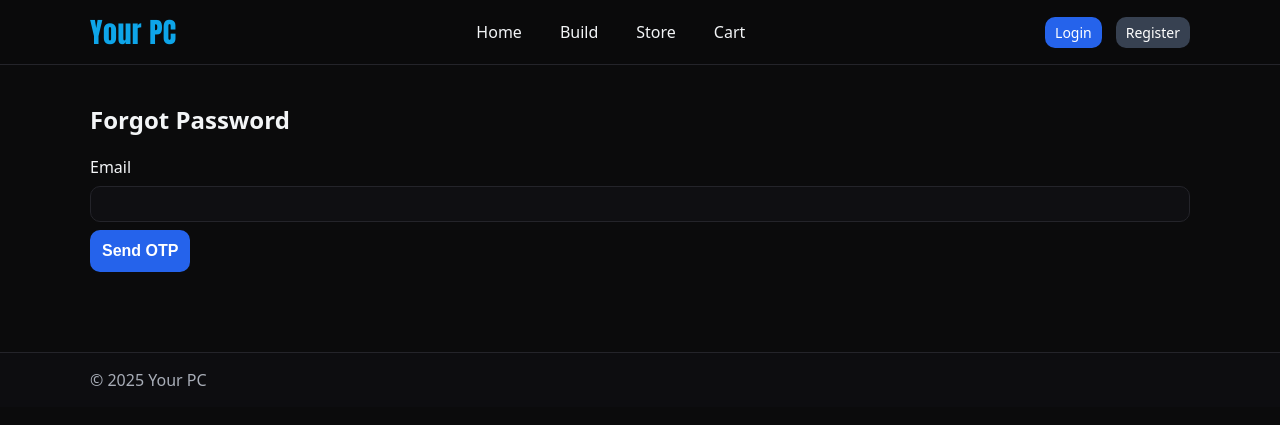
After one commit to Aayush712893/PCstore, a Flask app: page /forgot_password in a window 1280 px wide. The commit adds this page. Shown: the top 425 px of the page. Run offline with Flask 3, Linux system fonts and the light colour scheme; parts of the project's set-up code (start-up, migrations or seed data) failed here and were passed over.

Commit message:
Added forgot password link to the login page in case a user forgets his or her password

```diff
--- a/app.py
+++ b/app.py
@@ -10,11 +10,14 @@ import json
 import razorpay
 from flask import jsonify
 from decimal import Decimal, ROUND_HALF_UP
-import socket, ssl, requests
+import socket, requests
 from requests.exceptions import ConnectionError as ReqConnError, ReadTimeout
 import time, traceback
-import smtplib
 from email.message import EmailMessage
+import secrets
+import hashlib
+from datetime import datetime, timedelta
+import smtplib, ssl, random
 
 # add near top of app.py
 SHIPPING_CHARGE_RUPEES = 500
@@ -29,6 +32,16 @@ DB_PATH = os.getenv("DB_PATH", "/var/data/pcstore.db")
 # --- Razorpay config (LIVE or TEST via environment) ---
 RAZORPAY_KEY_ID = os.getenv("RAZORPAY_KEY_ID")          # e.g. rzp_live_xxx or rzp_test_xxx
 RAZORPAY_KEY_SECRET = os.getenv("RAZORPAY_KEY_SECRET")  # the matching secret
+
+SMTP_HOST = os.getenv("SMTP_HOST", "")
+SMTP_PORT = int(os.getenv("SMTP_PORT", "587"))
+SMTP_USER = os.getenv("SMTP_USER", "")
+SMTP_PASS = os.getenv("SMTP_PASS", "")
+FROM_EMAIL = os.getenv("FROM_EMAIL", SMTP_USER)
+
+OTP_TTL_SECONDS = 10 * 60   # 10 minutes
+MAX_OTP_ATTEMPTS = 5
+RESEND_COOLDOWN_SECONDS = 60  # 1 minute between sends
 
 def _has_payment_keys():
     return bool(RAZORPAY_KEY_ID and RAZORPAY_KEY_SECRET)
@@ -63,6 +76,165 @@ def list_tables_and_db_path():
         c.execute("SELECT name FROM sqlite_master WHERE type='table' ORDER BY name;")
         tables = [r[0] for r in c.fetchall()]
     return {"db_path": DB_PATH, "tables": tables}
+
+def ensure_users_reset_columns():
+    """Add columns for OTP reset if missing."""
+    with get_db() as conn:
+        c = conn.cursor()
+        c.execute("PRAGMA table_info(users);")
+        cols = {row[1] for row in c.fetchall()}
+        if "reset_otp_hash" not in cols:
+            c.execute("ALTER TABLE users ADD COLUMN reset_otp_hash TEXT;")
+        if "reset_otp_expiry" not in cols:
+            c.execute("ALTER TABLE users ADD COLUMN reset_otp_expiry INTEGER;")
+        if "reset_attempts" not in cols:
+            c.execute("ALTER TABLE users ADD COLUMN reset_attempts INTEGER DEFAULT 0;")
+        if "reset_sent_at" not in cols:
+            c.execute("ALTER TABLE users ADD COLUMN reset_sent_at INTEGER;")
+        conn.commit()
+
+def send_email_smtp(to_email: str, subject: str, body: str) -> bool:
+    """Send a simple text email using SMTP settings from environment."""
+    host = os.getenv("SMTP_HOST")
+    port = int(os.getenv("SMTP_PORT", "587"))
+    user = os.getenv("SMTP_USER")
+    password = os.getenv("SMTP_PASS")
+    from_addr = os.getenv("FROM_EMAIL", user)
+
+    if not (host and port and user and password):
+        print("WARN: SMTP not configured; cannot send email.")
+        return False
+
+    try:
+        msg = EmailMessage()
+        msg["From"] = from_addr
+        msg["To"] = to_email
+        msg["Subject"] = subject
+        msg.set_content(body)
+
+        context = ssl.create_default_context()
+        with smtplib.SMTP(host, port, timeout=20) as server:
+            server.ehlo()
+            if port == 587:
+                server.starttls(context=context)
+                server.ehlo()
+            server.login(user, password)
+            server.send_message(msg)
+        return True
+    except Exception as e:
+        print("ERROR sending email:", e)
+        return False
+
+def _hash_otp(otp: str) -> str:
+    """Return hex sha256 of OTP + salt (simple, but stored salt is server-side secret via SMTP_USER)."""
+    # Use SMTP_USER as server-side salt (not ideal for multi-server; better: app secret)
+    salt = (SMTP_USER or "") + app.secret_key
+    return hashlib.sha256((otp + salt).encode("utf-8")).hexdigest()
+
+def send_email(to_email: str, subject: str, body: str):
+    """Send a basic email using SMTP. Raises on failure."""
+    if not (SMTP_HOST and SMTP_USER and SMTP_PASS):
+        raise RuntimeError("SMTP configuration missing")
+    msg = EmailMessage()
+    msg["From"] = FROM_EMAIL
+    msg["To"] = to_email
+    msg["Subject"] = subject
+    msg.set_content(body)
+    # connect and send
+    with smtplib.SMTP(SMTP_HOST, SMTP_PORT, timeout=30) as s:
+        s.ehlo()
+        if SMTP_PORT == 587:
+            s.starttls()
+            s.ehlo()
+        s.login(SMTP_USER, SMTP_PASS)
+        s.send_message(msg)
+
+def _generate_otp(n=6):
+    return "".join(str(random.randint(0,9)) for _ in range(n))
+
+def generate_and_send_otp(email: str) -> tuple[bool, str]:
+    """Create OTP, store hashed version & expiry in DB, send email. Returns (ok, message)."""
+    # check user exists
+    with get_db() as conn:
+        c = conn.cursor()
+        c.execute("SELECT id, reset_sent_at FROM users WHERE email = ?", (email,))
+        row = c.fetchone()
+        if not row:
+            return False, "Email not registered."
+
+        uid = row["id"]
+        last_sent = row["reset_sent_at"] or 0
+        now_ts = int(time.time())
+        if last_sent and now_ts - int(last_sent) < RESEND_COOLDOWN_SECONDS:
+            return False, "Please wait before requesting a new OTP."
+
+        # generate 6-digit OTP
+        otp = f"{secrets.randbelow(10**6):06d}"
+        otp_hash = _hash_otp(otp)
+        expiry = int(time.time()) + OTP_TTL_SECONDS
+
+        # update DB
+        c.execute("""UPDATE users SET reset_otp_hash = ?, reset_otp_expiry = ?, reset_attempts = 0, reset_sent_at = ? WHERE id = ?""",
+                  (otp_hash, expiry, now_ts, uid))
+        conn.commit()
+
+    # email body (plain text)
+    subject = "Your OTP to reset password for Your PC"
+    body = f"""Hello,
+
+You (or someone using this email) requested a password reset for Your PC.
+
+Your OTP is: {otp}
+
+This code is valid for {OTP_TTL_SECONDS//60} minutes.
+If you did not request this, ignore this message.
+
+Thanks,
+Your PC Team
+"""
+    try:
+        send_email(email, subject, body)
+    except Exception as e:
+        # clear stored OTP if email sending failed
+        with get_db() as conn:
+            c = conn.cursor()
+            c.execute("UPDATE users SET reset_otp_hash = NULL, reset_otp_expiry = NULL, reset_attempts = 0 WHERE id = ?", (uid,))
+            conn.commit()
+        return False, f"Failed to send email: {e}"
+    return True, "OTP sent to your email."
+
+def verify_otp_for_email(email: str, otp: str) -> tuple[bool, str]:
+    """Return (True,msg) if OTP valid. Increases attempt counts and invalidates OTP after success or too many attempts."""
+    with get_db() as conn:
+        c = conn.cursor()
+        c.execute("SELECT id, reset_otp_hash, reset_otp_expiry, reset_attempts FROM users WHERE email = ?", (email,))
+        row = c.fetchone()
+        if not row:
+            return False, "Email not registered."
+        uid = row["id"]
+        otp_hash = row["reset_otp_hash"]
+        expiry = int(row["reset_otp_expiry"] or 0)
+        attempts = int(row["reset_attempts"] or 0)
+        now_ts = int(time.time())
+
+        if not otp_hash or not expiry or now_ts > expiry:
+            return False, "OTP expired or not requested. Please request a new OTP."
+
+        if attempts >= MAX_OTP_ATTEMPTS:
+            return False, "Too many failed attempts. Request a new OTP."
+
+        if _hash_otp(otp) == otp_hash:
+            # success: clear stored values (do not leave OTP lying around)
+            c.execute("UPDATE users SET reset_otp_hash = NULL, reset_otp_expiry = NULL, reset_attempts = 0 WHERE id = ?", (uid,))
+            conn.commit()
+            return True, "OTP verified."
+        else:
+            attempts += 1
+            c.execute("UPDATE users SET reset_attempts = ? WHERE id = ?", (attempts, uid))
+            conn.commit()
+            if attempts >= MAX_OTP_ATTEMPTS:
+                return False, "Too many failed attempts. Request a new OTP."
+            return False, "Invalid OTP. Please try again."
 
 # ---------- Create / migrate tables ----------
 def create_tables():
@@ -193,6 +365,7 @@ ensure_products_stock_column()
 migrate_builds_table()
 ensure_orders_payment_columns()
 add_test_product()
+ensure_users_reset_columns()
 
 # ---------- User management ----------
 def register_user(email, password):
@@ -1144,6 +1317,160 @@ def login():
 
     return render_template("login.html", error=error)
 
+@app.route("/reset_password", methods=["GET", "POST"])
+def reset_password():
+    email_verified = session.get("pwd_reset_verified")
+    if not email_verified:
+        return redirect(url_for("forgot_password"))
+
+    error = None
+    success = False
+    if request.method == "POST":
+        pw1 = request.form.get("password", "")
+        pw2 = request.form.get("confirm_password", "")
+        if not pw1 or len(pw1) < 6:
+            error = "Please choose a password of at least 6 characters."
+            return render_template("reset_password.html", error=error)
+        if pw1 != pw2:
+            error = "Passwords do not match."
+            return render_template("reset_password.html", error=error)
+
+        # update DB
+        try:
+            with get_db() as conn:
+                c = conn.cursor()
+                c.execute("UPDATE users SET password_hash = ? WHERE email = ?",
+                          (generate_password_hash(pw1), email_verified))
+                conn.commit()
+            success = True
+            # cleanup
+            session.pop("pwd_reset_verified", None)
+            # optionally log user in
+            session["logged_in"] = True
+            session["email"] = email_verified
+            return render_template("reset_password.html", success=success)
+        except Exception as e:
+            print("ERROR updating password:", e)
+            error = "Could not update password. Try again later."
+
+    return render_template("reset_password.html", error=error)
+
+@app.route("/reset_verify", methods=["GET", "POST"])
+def reset_verify():
+    """User enters OTP they received."""
+    email = session.get("reset_email") or request.args.get("email") or ""
+    message = None
+    if request.method == "POST":
+        email = (request.form.get("email") or "").strip().lower()
+        otp = (request.form.get("otp") or "").strip()
+        ok, msg = verify_otp_for_email(email, otp)
+        message = msg
+        if ok:
+            # allow user to set password: mark in session that OTP passed for this email
+            session["reset_verified_email"] = email
+            return redirect(url_for("reset_set_password"))
+    return render_template("reset_verify.html", message=message, email=email)
+
+@app.route("/reset_set", methods=["GET", "POST"])
+def reset_set_password():
+    """Set a new password after OTP success."""
+    email = session.get("reset_verified_email")
+    if not email:
+        return redirect(url_for("reset_password"))
+
+    message = None
+    if request.method == "POST":
+        pw1 = request.form.get("password", "")
+        pw2 = request.form.get("password2", "")
+        if not pw1 or pw1 != pw2:
+            message = "Passwords do not match."
+            return render_template("reset_set.html", message=message)
+        # update password hash and clear reset fields
+        with get_db() as conn:
+            c = conn.cursor()
+            c.execute("UPDATE users SET password_hash = ?, reset_otp_hash = NULL, reset_otp_expiry = NULL, reset_attempts = 0 WHERE email = ?",
+                      (generate_password_hash(pw1), email))
+            conn.commit()
+        # clear session reset flags
+        session.pop("reset_verified_email", None)
+        session.pop("reset_email", None)
+        # optionally log user in immediately
+        session["logged_in"] = True
+        session["email"] = email
+        return redirect(url_for("home"))
+    return render_template("reset_set.html", message=message)
+
+@app.route("/forgot_password", methods=["GET", "POST"])
+def forgot_password():
+    error = None
+    sent = False
+    if request.method == "POST":
+        email = (request.form.get("email") or "").strip().lower()
+        if not email:
+            error = "Please enter your email."
+            return render_template("forgot_password.html", error=error, sent=sent)
+
+        # Verify user exists
+        with get_db() as conn:
+            c = conn.cursor()
+            c.execute("SELECT id, email FROM users WHERE email = ?", (email,))
+            user_row = c.fetchone()
+        if not user_row:
+            # do not reveal whether email exists; still show success to avoid user enumeration
+            print("INFO: forgot_password requested for unknown email", email)
+            sent = True
+            return render_template("forgot_password.html", error=None, sent=sent)
+
+        otp = _generate_otp(6)
+        expiry = datetime.utcnow() + timedelta(minutes=10)  # OTP valid 10 minutes
+        session['pwd_reset'] = {
+            "email": email,
+            "otp": otp,
+            "expires_at": expiry.isoformat()
+        }
+
+        # send email
+        subject = "Your password reset OTP"
+        body = f"Your password reset OTP is: {otp}\n\nThis code expires in 10 minutes. If you did not request this, ignore this email."
+        ok = send_email_smtp(email, subject, body)
+        if not ok:
+            error = "Could not send OTP email — check SMTP configuration."
+        else:
+            sent = True
+
+    return render_template("forgot_password.html", error=error, sent=sent)
+
+@app.route("/verify_otp", methods=["GET", "POST"])
+def verify_otp():
+    error = None
+    data = session.get("pwd_reset")
+    if not data:
+        return redirect(url_for("forgot_password"))
+
+    if request.method == "POST":
+        otp_entered = (request.form.get("otp") or "").strip()
+        # reload session data
+        data = session.get("pwd_reset")
+        if not data:
+            return redirect(url_for("forgot_password"))
+
+        expires_at = datetime.fromisoformat(data["expires_at"])
+        if datetime.utcnow() > expires_at:
+            session.pop("pwd_reset", None)
+            error = "OTP expired. Please request a new one."
+            return render_template("verify_otp.html", error=error)
+
+        if otp_entered == data.get("otp"):
+            # verified
+            session['pwd_reset_verified'] = data["email"]
+            # do not keep raw otp around
+            session.pop("pwd_reset", None)
+            return redirect(url_for("reset_password"))
+        else:
+            error = "Invalid OTP. Please try again."
+
+    return render_template("verify_otp.html", error=error)
+
 @app.route("/register", methods=["GET", "POST"])
 def register():
     error = None
--- /dev/null
+++ b/templates/forgot_password.html
@@ -0,0 +1,16 @@
+{% extends "base.html" %}
+{% block title %}Forgot Password{% endblock %}
+{% block content %}
+  <h2>Forgot Password</h2>
+  {% if sent %}
+    <div class="alert success">If the email exists, an OTP has been sent. Check your inbox (and spam).</div>
+    <p><a href="{{ url_for('verify_otp') }}">I already have an OTP</a></p>
+  {% else %}
+    {% if error %}<p style="color:red">{{ error }}</p>{% endif %}
+    <form method="post">
+      <label>Email</label><br>
+      <input type="email" name="email" required style="width:100%;padding:8px;margin:8px 0">
+      <button class="btn" type="submit">Send OTP</button>
+    </form>
+  {% endif %}
+{% endblock %}
--- a/templates/login.html
+++ b/templates/login.html
@@ -23,4 +23,7 @@
   New here?
   <a href="{{ url_for('register', next=request.args.get('next')) }}">Register</a>
 </p>
+<p style="text-align:center; margin-top:10px;">
+  <a href="{{ url_for('forgot_password') }}">Forgot password?</a>
+
 {% endblock %}
```
Also changed, not shown: count.py (added, +13 -0 lines), templates/reset_password.html (added, +18 -0 lines), templates/reset_request.html (added, +12 -0 lines), templates/reset_set.html (added, +13 -0 lines), templates/reset_verify.html (added, +14 -0 lines), templates/verify_otp.html (added, +14 -0 lines), pcstore.db, 1 other file.
